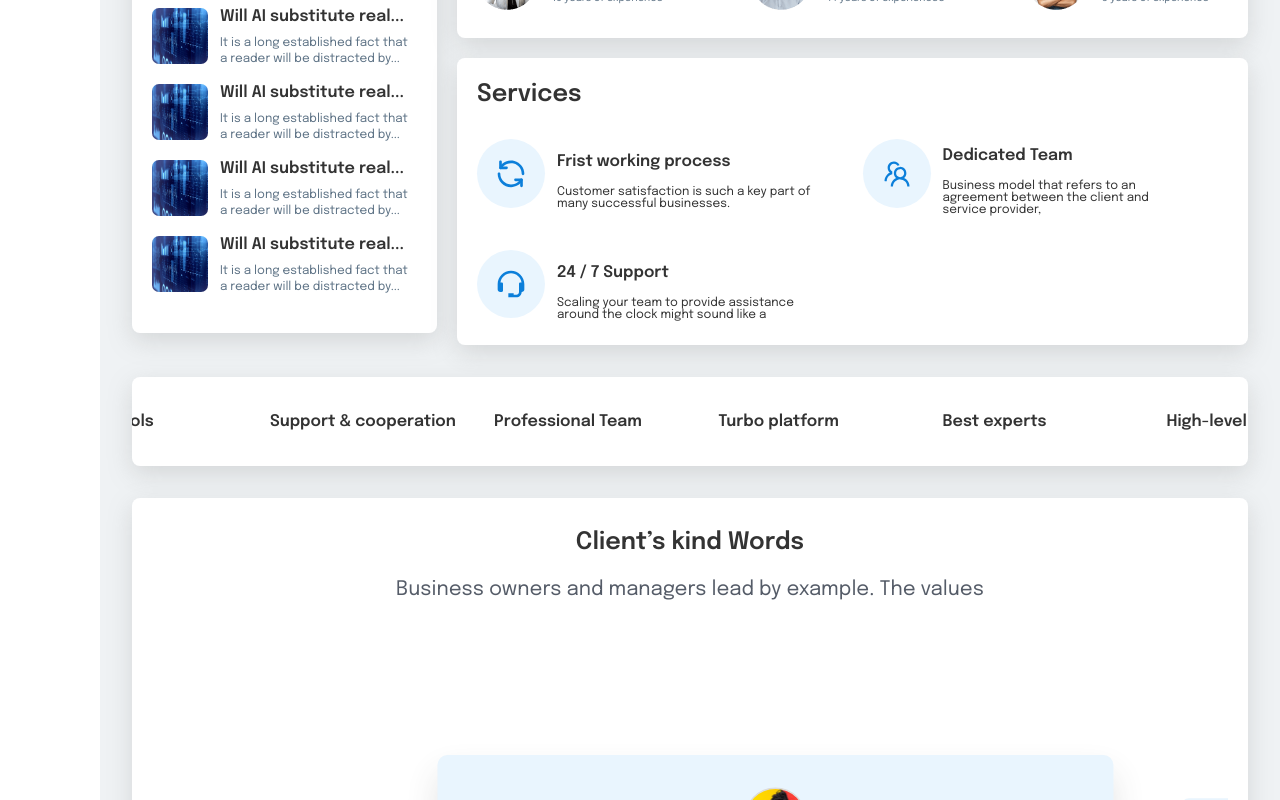
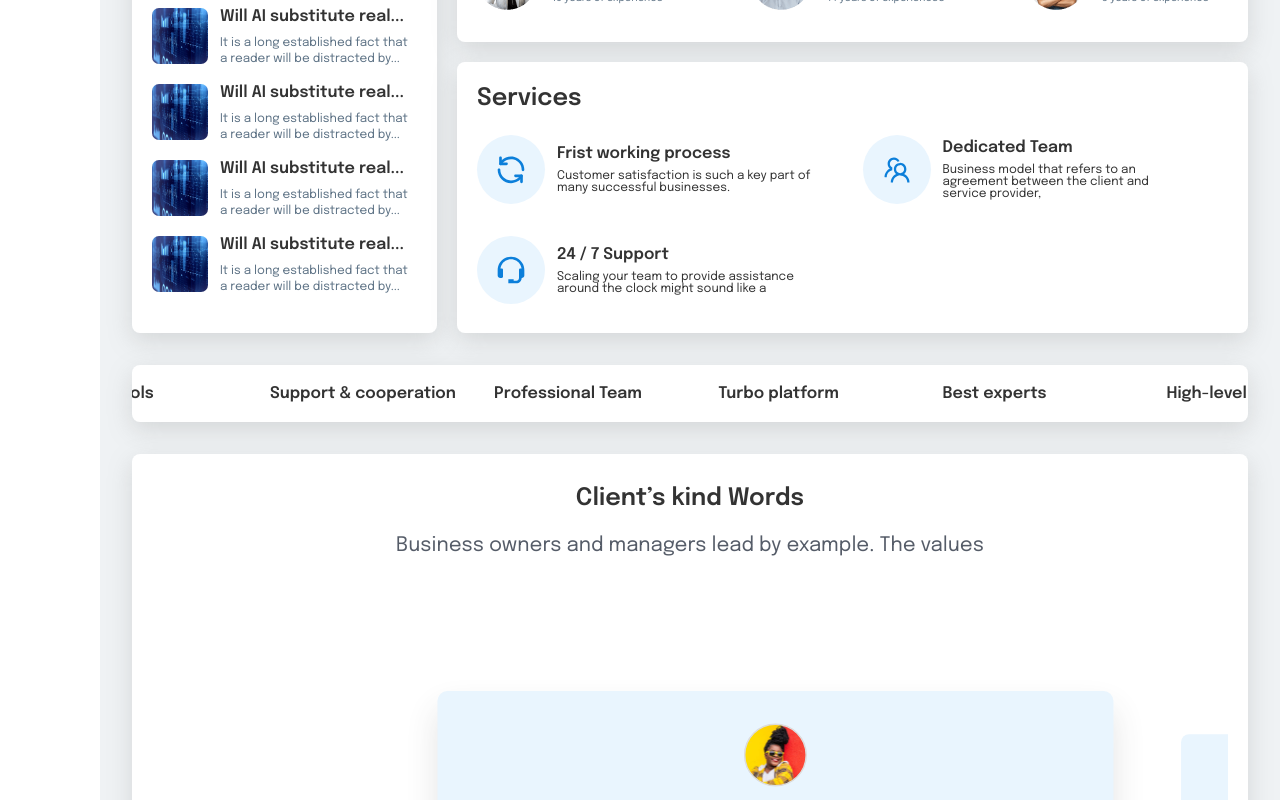
Before and after one commit to AlbinaBlazhko17/turbo, a React (Vite) app: page / in a window 1280 px wide. Shown: the part 899-1699 px from the top of the page. Built offline with nearby package versions, Linux system fonts and the light colour scheme.

Commit message:
refactor: move data to cards

```diff
--- /dev/null
+++ b/src/components/ExpertCard/ExpertCard.jsx
@@ -0,0 +1,14 @@
+function ExpertCard({ expert }) {
+	return (
+		<article className="experts__item">
+			<div><img src={expert.img} alt={expert.name}/></div>
+			<div className="experts__item-descr">
+				<h3 className="experts__item-name">{expert.name}</h3>
+				<h4 className="experts__item-pos">{expert.pos}</h4>
+				<p className="experts__item-exp">{expert.exp}</p>
+			</div>
+		</article>
+	)
+}
+
+export default ExpertCard;
--- a/src/components/Experts/Experts.jsx
+++ b/src/components/Experts/Experts.jsx
@@ -1,3 +1,4 @@
+import ExpertCard from '../ExpertCard/ExpertCard';
 import './experts.scss';
 
 function Experts ({ data }) {
@@ -9,14 +10,7 @@ function Experts ({ data }) {
 				{
 					data.length !== 0 &&
 					data.map(expert => (
-						<article key={expert.id} className="experts__item">
-							<div><img src={expert.img} alt={expert.name}/></div>
-							<div className="experts__item-descr">
-								<h3 className="experts__item-name">{expert.name}</h3>
-								<h4 className="experts__item-pos">{expert.pos}</h4>
-								<p className="experts__item-exp">{expert.exp}</p>
-							</div>
-						</article>
+						<ExpertCard expert={expert} key={expert.id} />
 					))
 				}
 			</div>
--- /dev/null
+++ b/src/components/ServiceCard/ServiceCard.jsx
@@ -0,0 +1,13 @@
+function ServiceCard ({ service }) {
+	return (
+		<article className="services-item">
+			<div className="services-item__img"><img src={service.img} alt={service.header} /></div>
+			<div>
+				<h3 className="services-item__header">{service.header}</h3>
+				<p className="services-item__text">{service.text}</p>
+			</div>
+		</article>
+	)
+}
+
+export default ServiceCard;
--- a/src/components/Services/Services.jsx
+++ b/src/components/Services/Services.jsx
@@ -1,5 +1,4 @@
-
-
+import ServiceCard from '../ServiceCard/ServiceCard';
 import './services.scss';
 
 function Services({ data }) {
@@ -9,13 +8,7 @@ function Services({ data }) {
 			<div className="services__wrapper">
 				{
 					data.length !== 0 && data.map((service) => (
-						<article key={data.id} className="services-item">
-							<div className="services-item__img"><img src={service.img} alt={service.header} /></div>
-							<div>
-								<h3 className="services-item__header">{service.header}</h3>
-								<p className="services-item__text">{service.text}</p>
-							</div>
-						</article>
+						<ServiceCard service={service} key={service.id} />
 					))
 				}
 			</div>
--- a/src/index.scss
+++ b/src/index.scss
@@ -37,3 +37,7 @@ h2 {
 	font-size: 24px;
 	margin-bottom: 24px;
 }
+
+h3 {
+	margin: 0;
+}
```
